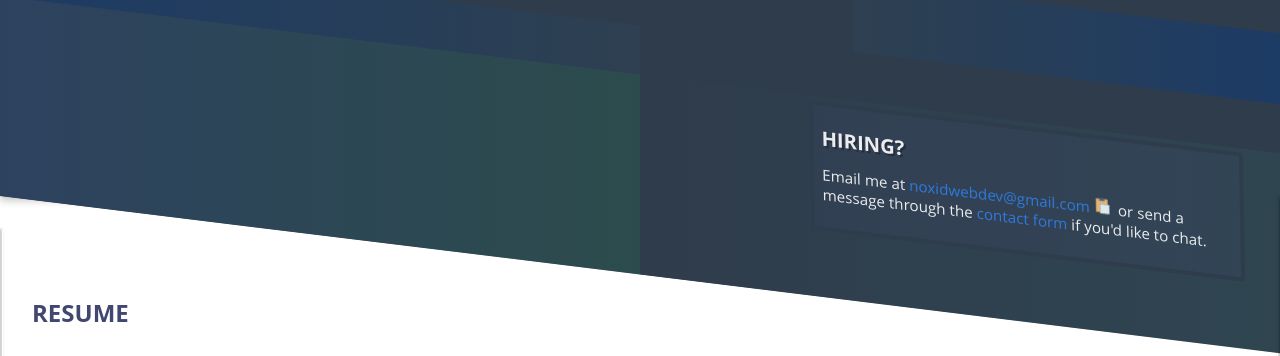
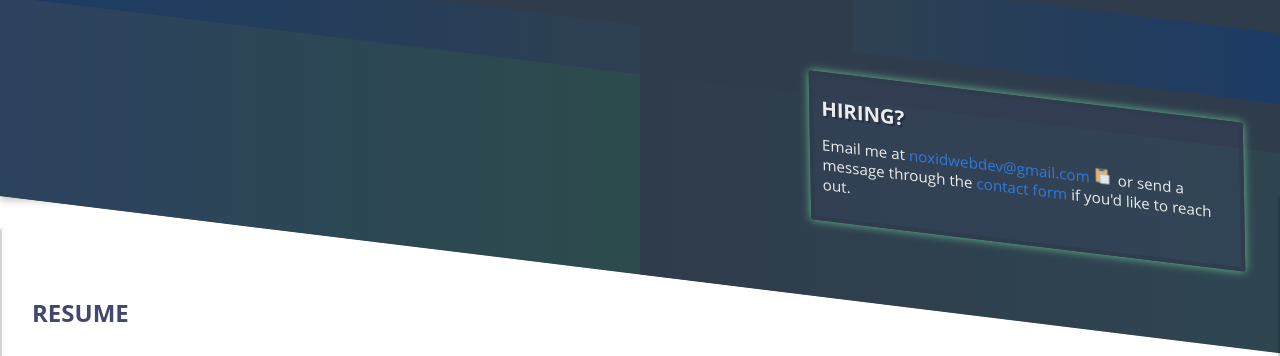
Before and after one commit to chefThomas/dev-folio, a React (Create React App) app: page /resume in a window 1280 px wide. Shown: the part 124-480 px from the top of the page. Built offline with nearby package versions, Linux system fonts and the light colour scheme.

Commit message:
finish styling nonsense

```diff
--- a/src/components/DeveloperCard.jsx
+++ b/src/components/DeveloperCard.jsx
@@ -43,7 +43,7 @@ const DeveloperCard = ({ setSnackbar }) => {
           <NavLink className='devcard-nav' exact to='/contact'>
             contact form
           </NavLink>{" "}
-          if you'd like to chat.
+          if you'd like to reach out.
         </p>
       </div>
     </div>
--- a/src/stylesheets/css/main.css
+++ b/src/stylesheets/css/main.css
@@ -271,22 +271,21 @@ button:focus {
   justify-content: center;
   align-items: center;
   position: absolute;
-  top: 250px;
+  top: 220px;
   right: 3%;
   margin-left: auto;
   z-index: 1000;
   border: 4px solid #2f3c4c;
+  box-shadow: 0 0 10px #6fcf97;
   border-radius: 2px;
   background: rgba(66, 71, 112, 0.2);
   opacity: 0.9;
   transform: skew(8deg) rotate(7deg);
   transition: all 0.2s ease-in-out; }
   .DeveloperCard:hover {
-    transform: scale(1.3) skew(0deg) translateX(-40px);
-    opacity: 1;
-    background: rgba(66, 71, 112, 0.6); }
-  .DeveloperCard--timer {
-    transform: scale(1.3) skew(0deg) translateX(-40px);
+    animation-iteration-count: 0;
+    box-shadow: 0 0 10px #2f80ed;
+    transform: scale(1.2) skew(0deg) translateX(-40px);
     opacity: 1;
     background: rgba(66, 71, 112, 0.6); }
   @media screen and (max-width: 495px) {
@@ -301,6 +300,14 @@ button:focus {
     color: white;
     font-size: calc(13px + 0.16vw);
     line-height: 20px; }
+
+@keyframes throb {
+  0% {
+    transform: 212px; }
+  50% {
+    top: 210px; }
+  100% {
+    top: 212px; } }
 
 .email-link {
   color: #2f80ed; }
--- a/src/stylesheets/scss/partials/_DeveloperCard.scss
+++ b/src/stylesheets/scss/partials/_DeveloperCard.scss
@@ -1,27 +1,27 @@
 .DeveloperCard {
+  // animation-name: throb;
+  // animation-duration: 1s;
+  // animation-iteration-count: infinite;
   max-width: 430px;
   max-height: 180px;
   display: flex;
   justify-content: center;
   align-items: center;
   position: absolute;
-  top: 250px;
+  top: 220px;
   right: 3%;
   margin-left: auto;
   z-index: 1000;
   border: 4px solid $abyss-blue;
+  box-shadow: 0 0 10px $mint-green;
   border-radius: 2px;
   background: rgba(66, 71, 112, 0.2);
   opacity: 0.9;
   &:hover {
     // border: 4px solid rgba(111, 207, 151, 0.4);
-    transform: scale(1.3) skew(0deg) translateX(-40px);
-    opacity: 1;
-    background: rgba(66, 71, 112, 0.6);
-  }
-
-  &--timer {
-    transform: scale(1.3) skew(0deg) translateX(-40px);
+    animation-iteration-count: 0;
+    box-shadow: 0 0 10px $link-blue;
+    transform: scale(1.2) skew(0deg) translateX(-40px);
     opacity: 1;
     background: rgba(66, 71, 112, 0.6);
   }
@@ -65,6 +65,12 @@
   }
 }
 
+@keyframes throb {
+  0% {transform: 212px;}
+  50% {top: 210px;}
+  100% {top: 212px;}
+}
+
 .email-link {
   color: $link-blue;
   &:hover {
```
Also changed, not shown: src/components/ResumePage.jsx (+0 -12 lines).
